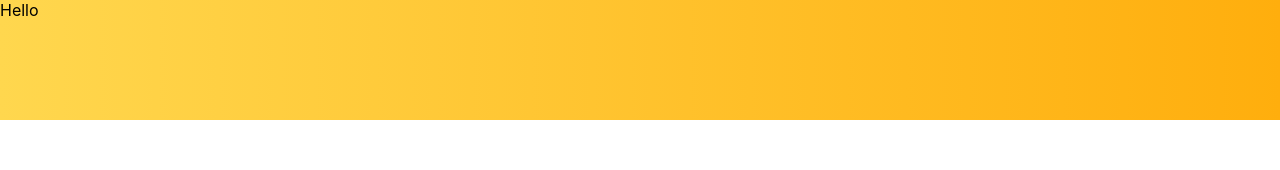
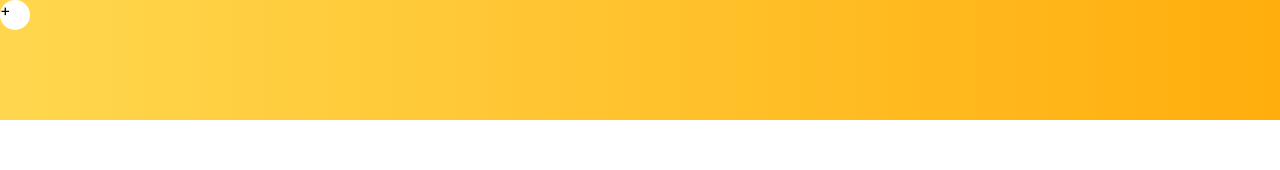
Before and after one commit to ComeAlongErica/react-todo-server, a React (Create React App) app: page / in a window 1280 px wide. Shown: the top 170 px of the page. Built offline with nearby package versions, Linux system fonts and the light colour scheme.

Commit message:
Add task component created

```diff
--- a/package.json
+++ b/package.json
@@ -3,6 +3,7 @@
   "version": "0.1.0",
   "private": true,
   "dependencies": {
+    "feather-icons": "^4.21.0",
     "react": "^16.8.6",
     "react-dom": "^16.8.6",
     "react-scripts": "2.1.8",
--- a/src/Components/Header.jsx
+++ b/src/Components/Header.jsx
@@ -1,5 +1,7 @@
 import React from 'react'
 import styled from 'styled-components'
+
+import AddTask from './parts/AddTask'
 
 const HeaderContainer = styled.div`
 width: 100vw;
@@ -8,7 +10,9 @@ height: 120px;
 `
 
 const Header = props => {
-  return <HeaderContainer>Hello</HeaderContainer>
+  return <HeaderContainer>
+    <AddTask />
+  </HeaderContainer>
 }
 
 export default Header
--- /dev/null
+++ b/src/Components/parts/AddTask.jsx
@@ -0,0 +1,17 @@
+import React from 'react'
+import styled from 'styled-components'
+
+const AddTaskContainer = styled.div`
+height: 30px;
+width: 30px;
+background-color: white;
+border-radius: 100%;
+`
+
+const AddTask = props => {
+  return <AddTaskContainer>
++
+  </AddTaskContainer>
+}
+
+export default AddTask
```
Also changed, not shown: 1 other file (tests, documents, lock files or other folders).
